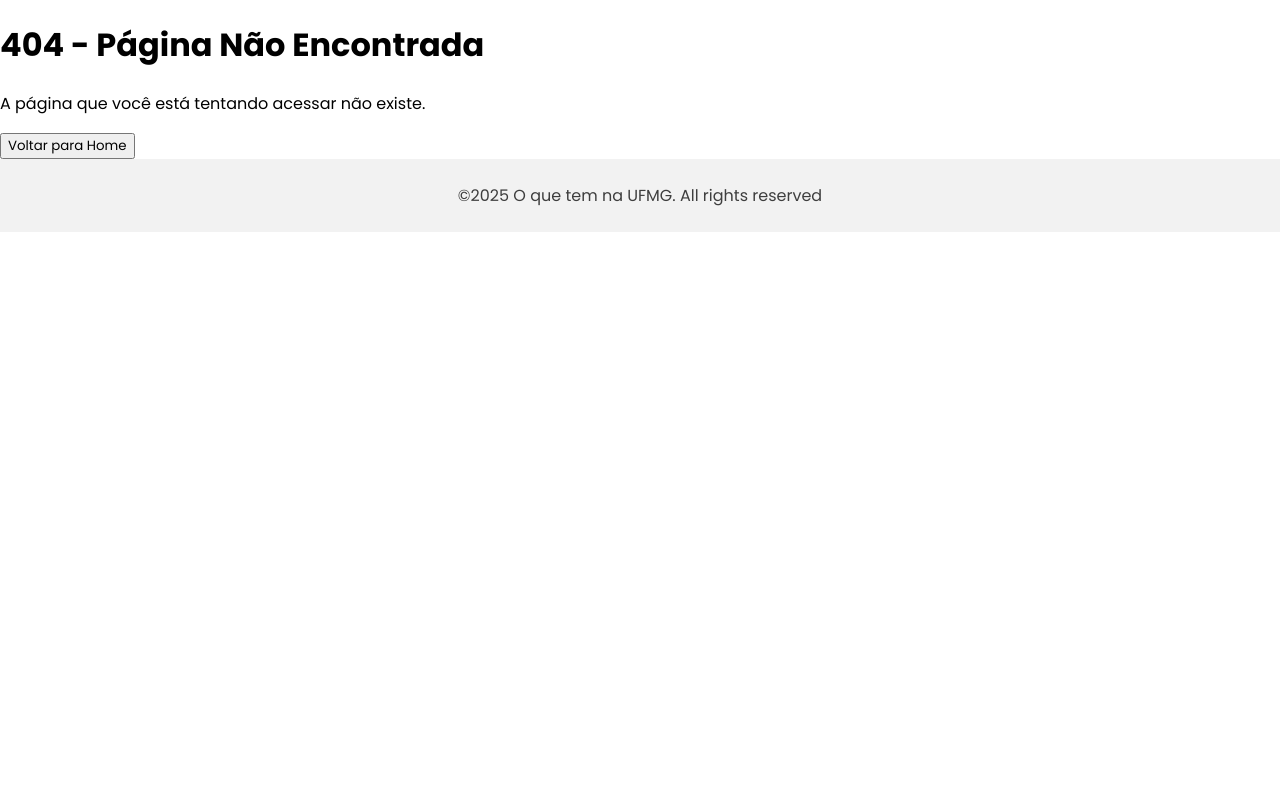
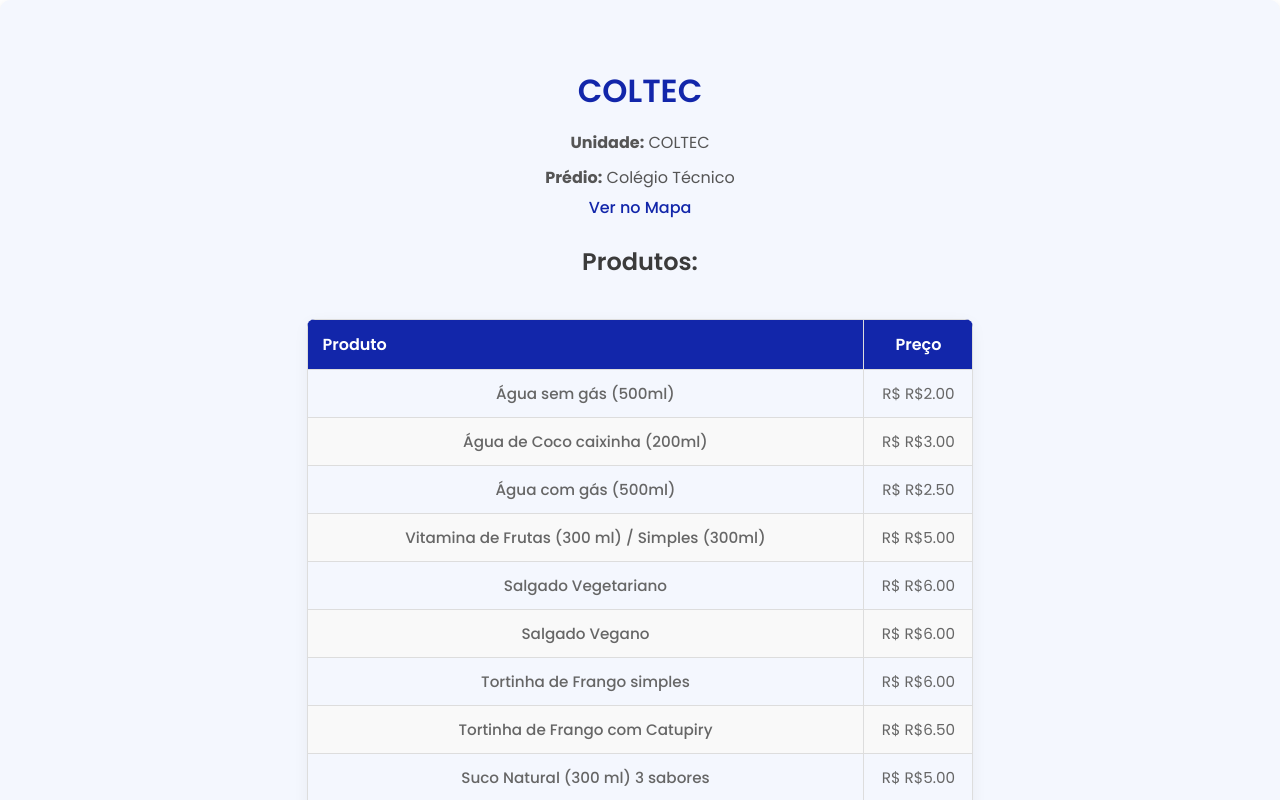
Before and after one commit to Lucas-Rezende/Onde-tem-na-UFMG, an Angular app: page /lanchonete/COLTEC in a window 1280 px wide. Before the commit this address had no page. Shown: the top 800 px of the page. Built offline with nearby package versions, Linux system fonts and the light colour scheme.

Commit message:
Implementação de página individual para lanchonetes (dados e preços)

```diff
--- a/src/app/app.routes.ts
+++ b/src/app/app.routes.ts
@@ -3,10 +3,12 @@
 import { LanchonetesComponent } from './modules/lanchonetes/lanchonetes.component';
 import { CompararPrecosComponent } from './modules/comparar-precos/comparar-precos.component';
 import { Error404Component } from './modules/error/pages/error-404/error-404.component';
+import { LanchonetesInfoComponent } from './modules/lanchonetes-info/lanchonetes-info.component';
 
 export const routes: Routes = [
   { path: '', component: HomeComponent },
   { path: 'lanchonetes', component: LanchonetesComponent},
+  { path: 'lanchonete/:nome', component: LanchonetesInfoComponent },
   { path: 'comparar-precos', component: CompararPrecosComponent},
   { path: '**', component: Error404Component }
 ];
--- a/src/app/modules/comparar-precos/comparar-precos.component.ts
+++ b/src/app/modules/comparar-precos/comparar-precos.component.ts
@@ -25,7 +25,4 @@
     if (!preco || preco === '-') return null;
     return parseFloat(preco).toFixed(2);
   }
-
-
-
 }
--- /dev/null
+++ b/src/app/modules/lanchonetes-info/lanchonetes-info.component.css
@@ -0,0 +1,103 @@
+.LanchoneteInfo {
+  display: flex;
+  flex-direction: column;
+  align-items: center;
+  justify-content: center;
+  background-color: #F4F7FE;
+  padding: 40px;
+  margin: 0;
+  border-radius: 10px;
+  box-shadow: 0 4px 10px rgba(0, 0, 0, 0.1);
+}
+
+.LanchoneteInfo .title {
+  font-size: 2rem;
+  font-weight: 600;
+  color: #1226AA;
+  margin-bottom: 10px;
+  text-align: center;
+}
+
+.LanchoneteInfo p {
+  font-size: 1rem;
+  color: #555;
+  margin: 5px 0;
+}
+
+.LanchoneteInfo a {
+  color: #1226AA;
+  text-decoration: none;
+  font-weight: 500;
+}
+
+.LanchoneteInfo a:hover {
+  text-decoration: underline;
+}
+
+.comparison-container {
+  padding: 20px;
+  width: 100%;
+}
+
+h3 {
+  font-size: 1.5rem;
+  font-weight: 600;
+  color: #3B3B3B;
+  margin-bottom: 20px;
+  text-align: center;
+}
+
+.table-wrapper {
+  overflow-x: auto;
+  max-width: 100%;
+  box-shadow: 0 4px 15px rgba(0, 0, 0, 0.05);
+  border-radius: 8px;
+}
+
+.price-comparison-table {
+  width: 100%;
+  border-collapse: collapse;
+  font-size: 1rem;
+  color: #444;
+}
+
+.price-comparison-table th,
+.price-comparison-table td {
+  padding: 12px 15px;
+  text-align: center;
+  border: 1px solid #ddd;
+}
+
+.price-comparison-table th {
+  background-color: #1226AA;
+  color: white;
+  font-weight: 600;
+}
+
+.item-header {
+  min-width: 200px;
+  text-align: left !important;
+}
+
+.item-name {
+  text-align: left;
+  font-weight: 500;
+}
+
+.price-comparison-table tr:nth-child(even) {
+  background-color: #F9F9F9;
+}
+
+.price-comparison-table tr:hover {
+  background-color: #F1F3F6;
+}
+
+.nao-disponivel {
+  color: #999;
+  font-style: italic;
+}
+
+.price-comparison-table td {
+  font-size: 0.95rem;
+  color: #666;
+}
--- /dev/null
+++ b/src/app/modules/lanchonetes-info/lanchonetes-info.component.html
@@ -0,0 +1,38 @@
+<div class="LanchoneteInfo" *ngIf="lanchoneteDetalhes">
+  <h2 class="title">{{ lanchoneteDetalhes.Nome }}</h2>
+  <p><strong>Unidade:</strong> {{ lanchoneteDetalhes.Unidade }}</p>
+  <p><strong>Prédio:</strong> {{ lanchoneteDetalhes.Predio }}</p>
+
+  <div *ngIf="lanchoneteDetalhes.linkMapa">
+    <a [href]="lanchoneteDetalhes.linkMapa" target="_blank">Ver no Mapa</a>
+  </div>
+
+  <div *ngIf="itens.length > 0">
+    <h3>Produtos:</h3>
+    <div class="comparison-container">
+      <div class="table-wrapper">
+        <table class="price-comparison-table">
+          <thead>
+            <tr>
+              <th class="item-header">Produto</th>
+              <th>Preço</th>
+            </tr>
+          </thead>
+          <tbody>
+            <tr *ngFor="let item of itens">
+              <td class="item-name">{{ item.Item }}</td>
+              <td>
+                <span *ngIf="item.Preco !== 'Preço não disponível'">
+                  R$ {{ item.Preco | currency:'BRL' }}
+                </span>
+                <span *ngIf="item.Preco === 'Preço não disponível'" class="nao-disponivel">
+                  Preço não disponível
+                </span>
+              </td>
+            </tr>
+          </tbody>
+        </table>
+      </div>
+    </div>
+  </div>
+</div>
--- /dev/null
+++ b/src/app/modules/lanchonetes-info/lanchonetes-info.component.ts
@@ -0,0 +1,61 @@
+import { Component, OnInit } from '@angular/core';
+import { ActivatedRoute } from '@angular/router';
+import datalanchonetes from '../../../assets/datalanchonetes.json';
+import produtos from '../../../assets/dados/Tabela_com_precos.json';
+import { CommonModule } from '@angular/common';
+
+interface Lanchonete {
+  Nome: string;
+  Unidade: string;
+  Predio: string;
+  linkMapa: string;
+}
+
+@Component({
+  selector: 'app-lanchonetes-info',
+  templateUrl: './lanchonetes-info.component.html',
+  styleUrls: ['./lanchonetes-info.component.css'],
+  imports: [CommonModule],
+})
+export class LanchonetesInfoComponent implements OnInit {
+  lanchoneteDetalhes: Lanchonete | undefined;
+  itens: any[] = [];
+
+  constructor(private route: ActivatedRoute) {}
+  ngOnInit(): void {
+    const nomeLanchonete = this.route.snapshot.paramMap.get('nome');
+
+    if (nomeLanchonete) {
+      const nomeLanchoneteNormalized = nomeLanchonete.trim().toUpperCase();
+
+      this.lanchoneteDetalhes = datalanchonetes.lanchonetes.find(
+        (l) => l.Nome.toUpperCase() === nomeLanchoneteNormalized
+      );
+
+      if (this.lanchoneteDetalhes) {
+        this.itens = produtos
+          .map((produto) => {
+            const preco = produto[nomeLanchoneteNormalized];
+
+            return {
+              Item: produto.Item,
+              Preco: preco && preco !== '-' ? preco : 'Preço não disponível',
+            };
+          })
+          .filter((item) => item.Preco !== 'Preço não disponível');
+      }
+    }
+  }
+
+  getPreco(item: any, nomeLanchonete: string): string | null {
+    const nomeLanchoneteNormalized = nomeLanchonete.trim().toUpperCase();
+
+    if (item.hasOwnProperty(nomeLanchoneteNormalized)) {
+      const preco = item[nomeLanchoneteNormalized];
+      if (!preco || preco === '-') return null;
+      return parseFloat(preco).toFixed(2);
+    } else {
+      return null;
+    }
+  }
+}
--- a/src/app/modules/lanchonetes/lanchonetes.component.html
+++ b/src/app/modules/lanchonetes/lanchonetes.component.html
@@ -23,15 +23,18 @@
 
   <div class="lista-lanchonetes">
     <div *ngFor="let lanchonete of lanchonetesFiltradas; trackBy: trackById" class="lanchonete-card">
-      <h3>{{ lanchonete.Nome }}</h3>
+      <h3>
+        <a [routerLink]="['/lanchonete', lanchonete.Nome]">{{ lanchonete.Nome }}</a>
+      </h3>
       <p><strong>Unidade:</strong> {{ lanchonete.Unidade }}</p>
-      <p><strong>Predio:</strong> {{ lanchonete.Predio}}</p>
+      <p><strong>Predio:</strong> {{ lanchonete.Predio }}</p>
       <p><strong>Local:</strong>
         <a *ngIf="lanchonete.linkMapa" [href]="lanchonete.linkMapa" target="_blank" class="map-link">
           <span class="icon-mapa">📍</span> Ver no mapa
         </a>
       </p>
     </div>
+
     </div>
 
   <a href="/" class="fab-home" aria-label="Home">🏠</a>
```
Also changed, not shown: src/app/modules/lanchonetes/lanchonetes.component.ts (+5 -7 lines), 1 other file (tests, documents, lock files or other folders).
